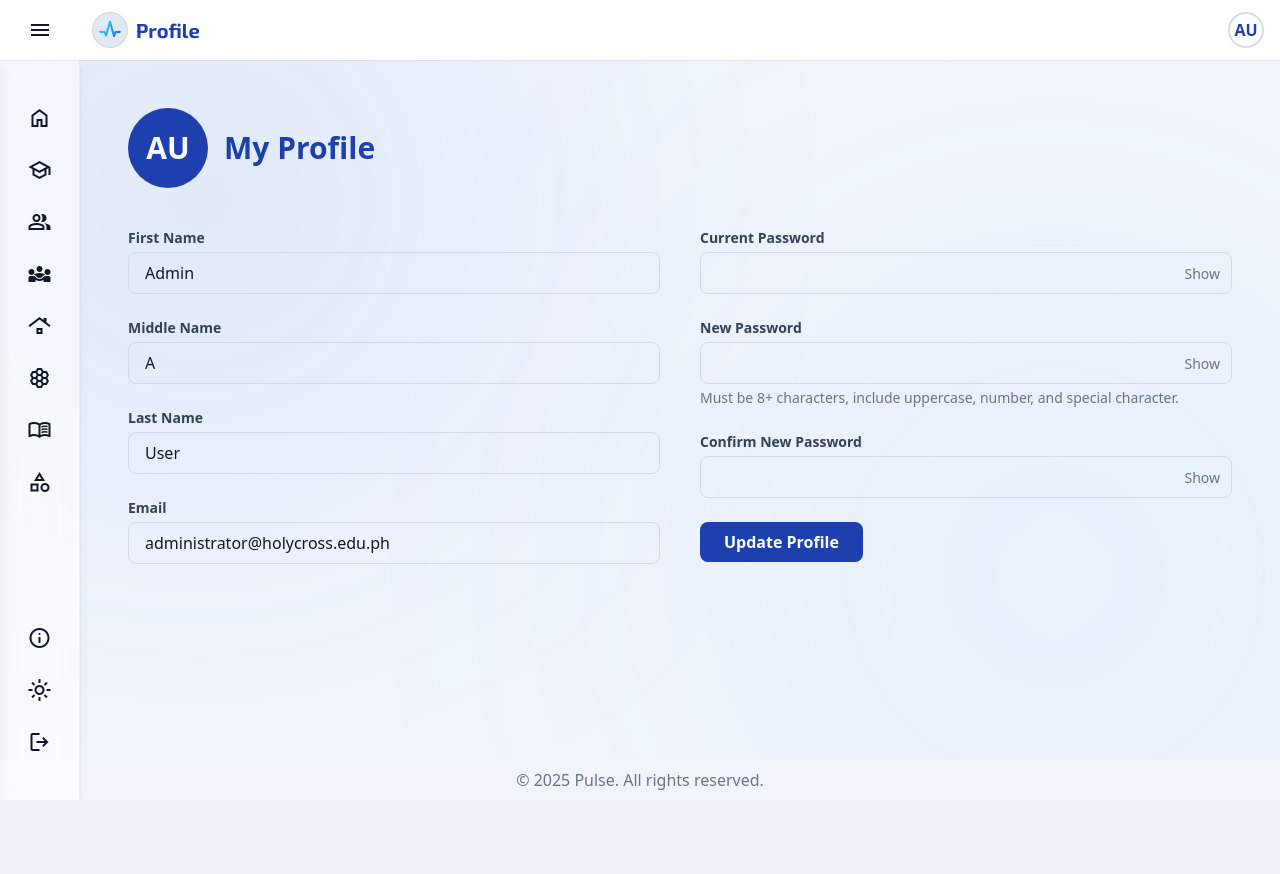
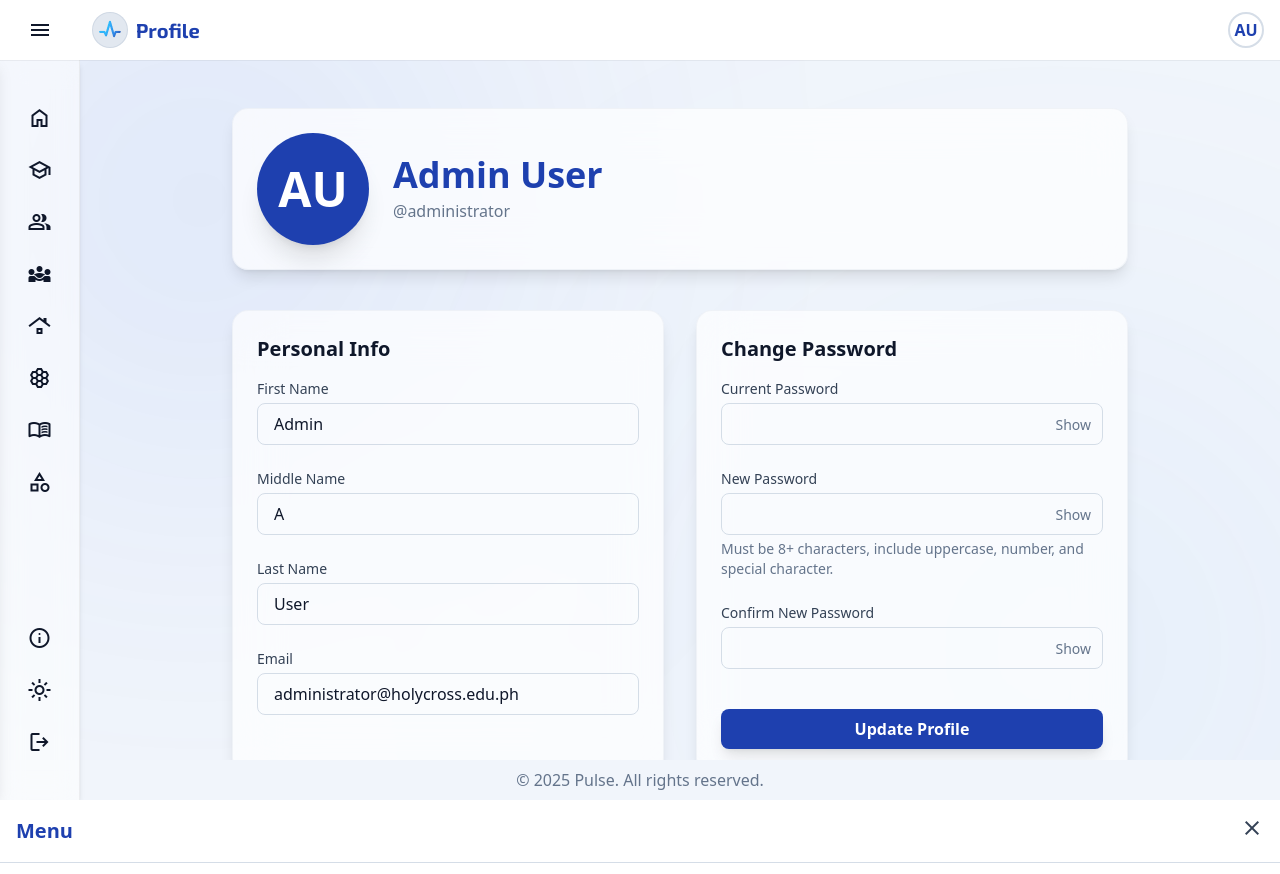
Before and after one commit to JosephCanzana/Pulse, a Flask app: page /profile in a window 1280 px wide. Before the commit the page ends 790 px from the top, so only its background shows below. Run offline with Flask 3, Linux system fonts and the light colour scheme; a user stored in the database is signed in; data comes from the database, SQL or seed files in the repository; data that the repository does not hold is empty; some libraries are stand-ins or nearby versions.

Commit message:
updated profile design

```diff
--- a/app.py
+++ b/app.py
@@ -283,12 +283,13 @@ def profile():
         new_password = request.form.get("new_password")
         confirm_password = request.form.get("confirm_password")
 
-        if not re.match(HARD_PASS_RE, new_password):
-            flash("Password must be at least 8 characters long and include an uppercase letter, number, and special character.", "error")
-            return redirect("/profile")
-        elif not re.match(MID_PASS_RE, new_password):
-            flash("Add atleast one character", "error")
-            return redirect("/profile")
+        if all([current_password, new_password, confirm_password]):
+            if not re.match(HARD_PASS_RE, new_password):
+                flash("Password must be at least 8 characters long and include an uppercase letter, number, and special character.", "error")
+                return redirect("/profile")
+            elif not re.match(MID_PASS_RE, new_password):
+                flash("Add atleast one character", "error")
+                return redirect("/profile")
 
         # Verify current password before updating
         if current_password or new_password or confirm_password:
--- a/static/css/output.css
+++ b/static/css/output.css
@@ -468,6 +468,12 @@
   .h-24 {
     height: calc(var(--spacing) * 24);
   }
+  .h-28 {
+    height: calc(var(--spacing) * 28);
+  }
+  .h-32 {
+    height: calc(var(--spacing) * 32);
+  }
   .h-\[400px\] {
     height: 400px;
   }
@@ -545,6 +548,9 @@
   }
   .w-24 {
     width: calc(var(--spacing) * 24);
+  }
+  .w-28 {
+    width: calc(var(--spacing) * 28);
   }
   .w-40 {
     width: calc(var(--spacing) * 40);
@@ -917,6 +923,12 @@
   .border-\[var\(--clr-border\)\] {
     border-color: var(--clr-border);
   }
+  .border-\[var\(--clr-border\)\]\/30 {
+    border-color: var(--clr-border);
+    @supports (color: color-mix(in lab, red, red)) {
+      border-color: color-mix(in oklab, var(--clr-border) 30%, transparent);
+    }
+  }
   .border-\[var\(--clr-border\,rgba\(255\,255\,255\,0\.1\)\)\] {
     border-color: var(--clr-border,rgba(255,255,255,0.1));
   }
@@ -1028,11 +1043,23 @@
       background-color: color-mix(in oklab, var(--clr-surface) 60%, transparent);
     }
   }
+  .bg-\[var\(--clr-surface\)\]\/70 {
+    background-color: var(--clr-surface);
+    @supports (color: color-mix(in lab, red, red)) {
+      background-color: color-mix(in oklab, var(--clr-surface) 70%, transparent);
+    }
+  }
   .bg-\[var\(--clr-surface\,\#1e1e1e\)\] {
     background-color: var(--clr-surface,#1e1e1e);
   }
   .bg-\[var\(--clr-surface-alt\)\] {
     background-color: var(--clr-surface-alt);
+  }
+  .bg-\[var\(--clr-surface-alt\)\]\/50 {
+    background-color: var(--clr-surface-alt);
+    @supports (color: color-mix(in lab, red, red)) {
+      background-color: color-mix(in oklab, var(--clr-surface-alt) 50%, transparent);
+    }
   }
   .bg-\[var\(--clr-surface-alt\)\]\/70 {
     background-color: var(--clr-surface-alt);
@@ -1484,6 +1514,9 @@
   }
   .text-\[var\(--clr-success\)\] {
     color: var(--clr-success);
+  }
+  .text-\[var\(--clr-surface\)\] {
+    color: var(--clr-surface);
   }
   .text-\[var\(--clr-tertiary\)\] {
     color: var(--clr-tertiary);
@@ -2720,6 +2743,12 @@
     @media (width >= 48rem) {
       font-size: var(--text-3xl);
       line-height: var(--tw-leading, var(--text-3xl--line-height));
+    }
+  }
+  .md\:text-4xl {
+    @media (width >= 48rem) {
+      font-size: var(--text-4xl);
+      line-height: var(--tw-leading, var(--text-4xl--line-height));
     }
   }
   .md\:text-5xl {
--- a/templates/profile.html
+++ b/templates/profile.html
@@ -1,88 +1,90 @@
 {% set page_title = "Profile" %}
 {% extends "layout.html" %}
+
 {% block title %}Profile{% endblock %}
 
 {% block main %}
-<section class="h-full w-full space-y-10">
+<section class="h-full w-full flex flex-col items-center space-y-10">
 
-  <!-- Header -->
-  <div class="flex items-center gap-4">
-    <div class="w-20 h-20 flex items-center justify-center rounded-full bg-[var(--clr-primary)] text-white text-3xl font-bold">
+  <!-- Profile Header -->
+  <div class="w-full max-w-4xl flex flex-col md:flex-row items-center gap-6 p-6 rounded-2xl bg-[var(--clr-surface)]/70 backdrop-blur-xl border border-[var(--clr-border)]/30 shadow-lg">
+    <!-- Avatar -->
+    <div class="w-28 h-28 rounded-full bg-[var(--clr-primary)] text-[var(--clr-surface)] text-5xl font-bold flex items-center justify-center shadow-xl">
       {{ user.first_name[0] }}{{ user.last_name[0] }}
     </div>
-    <h1 class="text-3xl font-extrabold text-[var(--clr-primary)]">My Profile</h1>
+    <div class="flex flex-col gap-1">
+      <h1 class="text-3xl md:text-4xl font-extrabold text-[var(--clr-primary)]">{{ user.first_name }} {{ user.last_name }}</h1>
+      <p class="text-[var(--clr-txt-muted)]">@{{ user.username or user.email.split('@')[0] }}</p>
+    </div>
   </div>
 
-  <form method="POST" class="grid grid-cols-1 md:grid-cols-2 gap-10">
+  <!-- Main Content -->
+  <form method="POST" class="w-full max-w-4xl grid grid-cols-1 md:grid-cols-2 gap-8">
 
-    <!-- LEFT SIDE -->
-    <div class="space-y-6">
+    <!-- Left Panel -->
+    <div class="space-y-6 p-6 rounded-2xl bg-[var(--clr-surface)]/70 backdrop-blur-xl border border-[var(--clr-border)]/30 shadow-lg">
+      <h2 class="text-xl font-semibold text-[var(--clr-txt-primary)] mb-4">Personal Info</h2>
+
       <div>
-        <label class="block text-sm font-semibold text-[var(--clr-txt-secondary)] mb-1">First Name</label>
+        <label class="block text-sm font-medium text-[var(--clr-txt-secondary)] mb-1">First Name</label>
         <input type="text" name="first_name" value="{{ user.first_name }}"
-               class="w-full px-4 py-2 border border-[var(--clr-border)] rounded-lg focus:outline-none focus:ring-2 focus:ring-[var(--clr-primary)]"
+               class="w-full px-4 py-2 rounded-lg border border-[var(--clr-border)] focus:ring-2 focus:ring-[var(--clr-primary)] focus:outline-none"
                {% if role != 'admin' %}readonly{% endif %}>
       </div>
 
       <div>
-        <label class="block text-sm font-semibold text-[var(--clr-txt-secondary)] mb-1">Middle Name</label>
+        <label class="block text-sm font-medium text-[var(--clr-txt-secondary)] mb-1">Middle Name</label>
         <input type="text" name="middle_name" value="{{ user.middle_name }}"
-               class="w-full px-4 py-2 border border-[var(--clr-border)] rounded-lg focus:outline-none focus:ring-2 focus:ring-[var(--clr-primary)]"
+               class="w-full px-4 py-2 rounded-lg border border-[var(--clr-border)] focus:ring-2 focus:ring-[var(--clr-primary)] focus:outline-none"
                {% if role != 'admin' %}readonly{% endif %}>
       </div>
 
       <div>
-        <label class="block text-sm font-semibold text-[var(--clr-txt-secondary)] mb-1">Last Name</label>
+        <label class="block text-sm font-medium text-[var(--clr-txt-secondary)] mb-1">Last Name</label>
         <input type="text" name="last_name" value="{{ user.last_name }}"
-               class="w-full px-4 py-2 border border-[var(--clr-border)] rounded-lg focus:outline-none focus:ring-2 focus:ring-[var(--clr-primary)]"
+               class="w-full px-4 py-2 rounded-lg border border-[var(--clr-border)] focus:ring-2 focus:ring-[var(--clr-primary)] focus:outline-none"
                {% if role != 'admin' %}readonly{% endif %}>
       </div>
 
       <div>
-        <label class="block text-sm font-semibold text-[var(--clr-txt-secondary)] mb-1">Email</label>
+        <label class="block text-sm font-medium text-[var(--clr-txt-secondary)] mb-1">Email</label>
         <input type="email" name="email" value="{{ user.email }}"
-               class="w-full px-4 py-2 border border-[var(--clr-border)] rounded-lg focus:outline-none focus:ring-2 focus:ring-[var(--clr-primary)]"
+               class="w-full px-4 py-2 rounded-lg border border-[var(--clr-border)] focus:ring-2 focus:ring-[var(--clr-primary)] focus:outline-none"
                {% if role != 'admin' %}readonly{% endif %}>
       </div>
     </div>
 
-    <!-- RIGHT SIDE -->
-    <div class="space-y-6">
+    <!-- Right Panel -->
+    <div class="space-y-6 p-6 rounded-2xl bg-[var(--clr-surface)]/70 backdrop-blur-xl border border-[var(--clr-border)]/30 shadow-lg">
+      {% if role == 'admin' %}
+      <h2 class="text-xl font-semibold text-[var(--clr-txt-primary)] mb-4">Change Password</h2>
 
-      {% if role == 'admin' %}
-      <!-- Current Password -->
       <div class="relative">
-        <label class="block text-sm font-semibold text-[var(--clr-txt-secondary)] mb-1">Current Password</label>
+        <label class="block text-sm font-medium text-[var(--clr-txt-secondary)] mb-1">Current Password</label>
         <input type="password" name="current_password" id="current_password"
-               class="w-full px-4 py-2 border border-[var(--clr-border)] rounded-lg focus:outline-none focus:ring-2 focus:ring-[var(--clr-primary)]">
-        <button type="button" onclick="togglePassword('current_password')"
-                class="absolute right-3 top-9 text-[var(--clr-txt-muted)] text-sm">Show</button>
+               class="w-full px-4 py-2 rounded-lg border border-[var(--clr-border)] focus:outline-none focus:ring-2 focus:ring-[var(--clr-primary)]">
+        <button type="button" onclick="togglePassword('current_password')" class="absolute right-3 top-9 text-[var(--clr-txt-muted)] text-sm">Show</button>
       </div>
 
-      <!-- New Password -->
       <div class="relative">
-        <label class="block text-sm font-semibold text-[var(--clr-txt-secondary)] mb-1">New Password</label>
-        <input type="password" name="new_password" id="new_password"
-               oninput="checkPasswordStrength(this)"
-               class="w-full px-4 py-2 border border-[var(--clr-border)] rounded-lg focus:outline-none focus:ring-2 focus:ring-[var(--clr-primary)]">
-        <button type="button" onclick="togglePassword('new_password')"
-                class="absolute right-3 top-9 text-[var(--clr-txt-muted)] text-sm">Show</button>
+        <label class="block text-sm font-medium text-[var(--clr-txt-secondary)] mb-1">New Password</label>
+        <input type="password" name="new_password" id="new_password" oninput="checkPasswordStrength(this)"
+               class="w-full px-4 py-2 rounded-lg border border-[var(--clr-border)] focus:outline-none focus:ring-2 focus:ring-[var(--clr-primary)]">
+        <button type="button" onclick="togglePassword('new_password')" class="absolute right-3 top-9 text-[var(--clr-txt-muted)] text-sm">Show</button>
         <p id="password_strength" class="mt-1 text-sm text-[var(--clr-txt-muted)]">Must be 8+ characters, include uppercase, number, and special character.</p>
       </div>
 
-      <!-- Confirm New Password -->
       <div class="relative">
-        <label class="block text-sm font-semibold text-[var(--clr-txt-secondary)] mb-1">Confirm New Password</label>
+        <label class="block text-sm font-medium text-[var(--clr-txt-secondary)] mb-1">Confirm New Password</label>
         <input type="password" name="confirm_password" id="confirm_password"
-               class="w-full px-4 py-2 border border-[var(--clr-border)] rounded-lg focus:outline-none focus:ring-2 focus:ring-[var(--clr-primary)]">
-        <button type="button" onclick="togglePassword('confirm_password')"
-                class="absolute right-3 top-9 text-[var(--clr-txt-muted)] text-sm">Show</button>
+               class="w-full px-4 py-2 rounded-lg border border-[var(--clr-border)] focus:outline-none focus:ring-2 focus:ring-[var(--clr-primary)]">
+        <button type="button" onclick="togglePassword('confirm_password')" class="absolute right-3 top-9 text-[var(--clr-txt-muted)] text-sm">Show</button>
       </div>
       {% endif %}
 
       {% if extra_profile %}
       <div class="space-y-2">
-        <h2 class="text-[var(--clr-txt-primary)] font-semibold text-lg">Additional Info</h2>
+        <h2 class="text-lg font-semibold text-[var(--clr-txt-primary)]">Additional Info</h2>
         {% if role == 'student' %}
           <p><strong>Education Level:</strong> {{ extra_profile.education_level_name or '-' }}</p>
           <p><strong>Course:</strong> {{ extra_profile.course_name or '-' }}</p>
@@ -95,14 +97,14 @@
       {% endif %}
 
       {% if role in ['teacher', 'student'] %}
-      <div class="p-4 bg-[var(--clr-surface-alt)] rounded-lg text-[var(--clr-txt-muted)]">
+      <div class="p-4 bg-[var(--clr-surface-alt)]/50 backdrop-blur-sm rounded-lg text-[var(--clr-txt-muted)]">
         <p class="font-semibold">Notice:</p>
         <p>To change your information, please contact the admin.</p>
       </div>
       {% endif %}
 
       {% if role == 'admin' %}
-      <button type="submit" class="px-6 py-2 bg-[var(--clr-primary)] text-white font-semibold rounded-lg hover:bg-[var(--clr-secondary)] transition">
+      <button type="submit" class="w-full mt-4 py-2 bg-[var(--clr-primary)] hover:bg-[var(--clr-secondary)] text-white font-semibold rounded-lg transition-all shadow-lg">
         Update Profile
       </button>
       {% endif %}
@@ -120,13 +122,6 @@
   function checkPasswordStrength(input) {
     const strengthText = document.getElementById('password_strength');
     const val = input.value.trim();
-
-    if (val.length === 0) {
-      strengthText.textContent = "Must be 8+ characters, include uppercase, number, and special character.";
-      strengthText.className = "mt-1 text-sm text-gray-500";
-      return;
-    }
-
     const weak = /.{1,7}$/;
     const medium = /^(?=.*[A-Z])(?=.*\d).{8,}$/;
     const strong = /^(?=.*[A-Z])(?=.*\d)(?=.*[\W_]).{8,}$/;
@@ -146,5 +141,4 @@
     }
   }
 </script>
-
 {% endblock %}
```
Also changed, not shown: other parts of static/css/output.css (+20 -27 lines).
